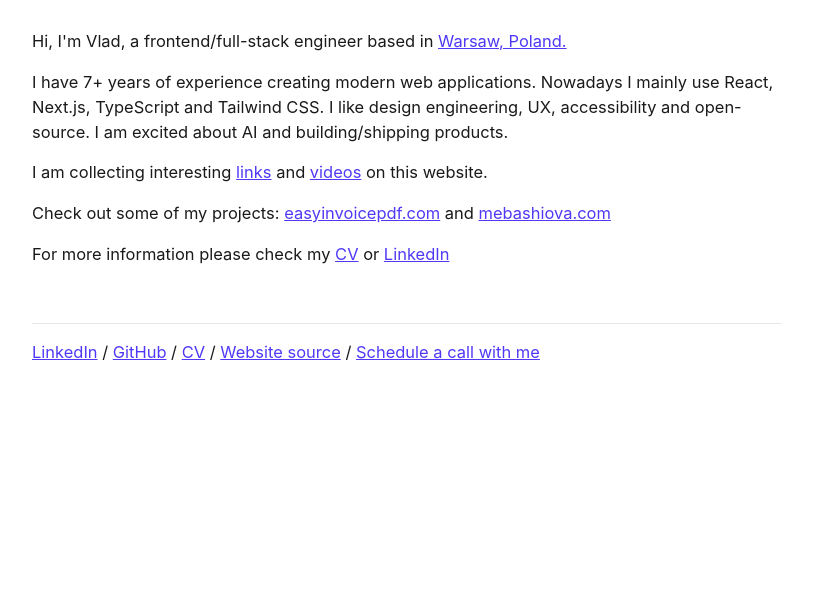
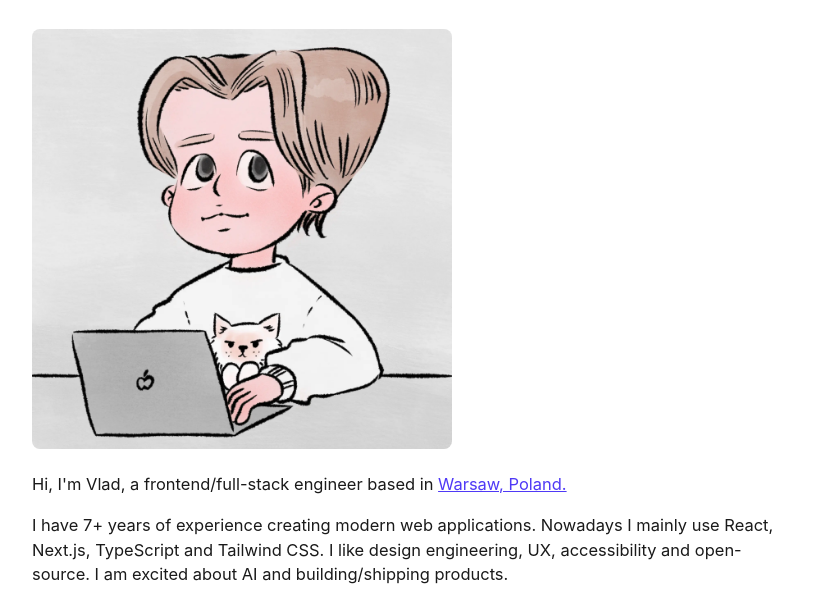
Before and after one commit to VladSez/vlad-personal-website-html, a website built with Vite: page www/index.html in a window 1280 px wide. Shown: the part 178-778 px from the top of the page, without its empty margins (233-1046 px from the left). Built offline with nearby package versions, Linux system fonts and the light colour scheme.

Commit message:
feat: improve base URL configuration and add personal illustration (#38)

```diff
--- a/www/index.html
+++ b/www/index.html
@@ -94,6 +94,20 @@
     <h1>About me</h1>
     <br />
 
+    <img
+      src="/me.webp"
+      alt="A cute cartoon illustration of a person working on a laptop with a small cat curled up next to their hands on the desk. The person is wearing a white sweater and has brown hair. The drawing style is simple and endearing with a soft color palette."
+      height="420"
+      width="420"
+      style="
+        height: auto;
+        background-color: #ebe6e7;
+        border-radius: 0.5rem;
+        object-fit: cover;
+        object-position: center;
+      "
+    />
+
     <article data-testid="about-me-section">
       <p>
         Hi, I'm Vlad, a frontend/full-stack engineer based in
--- a/www/public/robots.txt
+++ b/www/public/robots.txt
@@ -2,6 +2,11 @@
 User-agent: *
 Allow: /
 
+# we allow only https://vladsazon.com/ to be indexed
+Disallow: https://www.vladsazon.com/
+Disallow: http://www.vladsazon.com/
+Disallow: http://vladsazon.com/
+
 
 # Sitemap location
 Sitemap: https://vladsazon.com/sitemap.xml
```
Also changed, not shown: vite.config.mts, www/public/me.webp (added).
